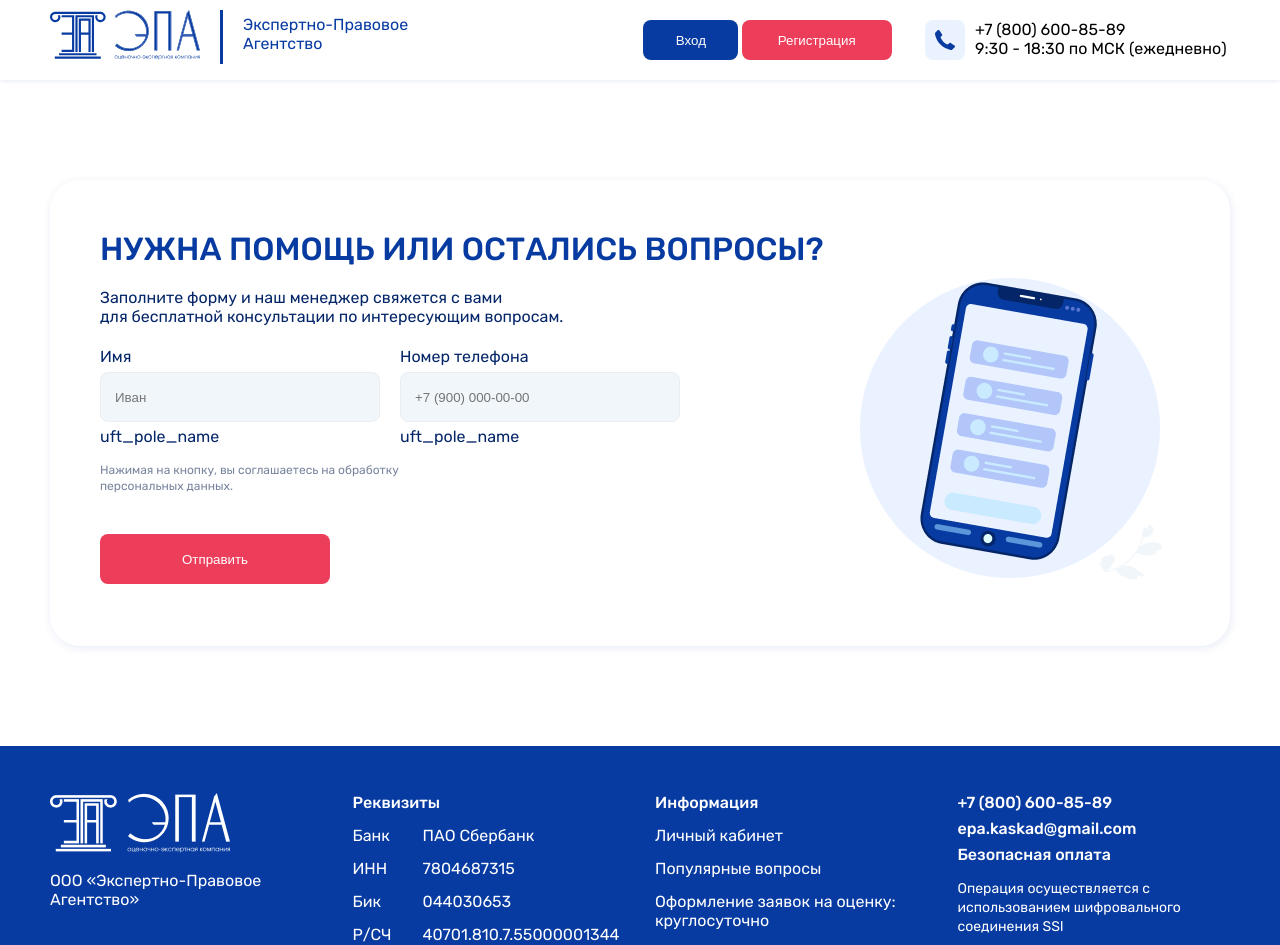
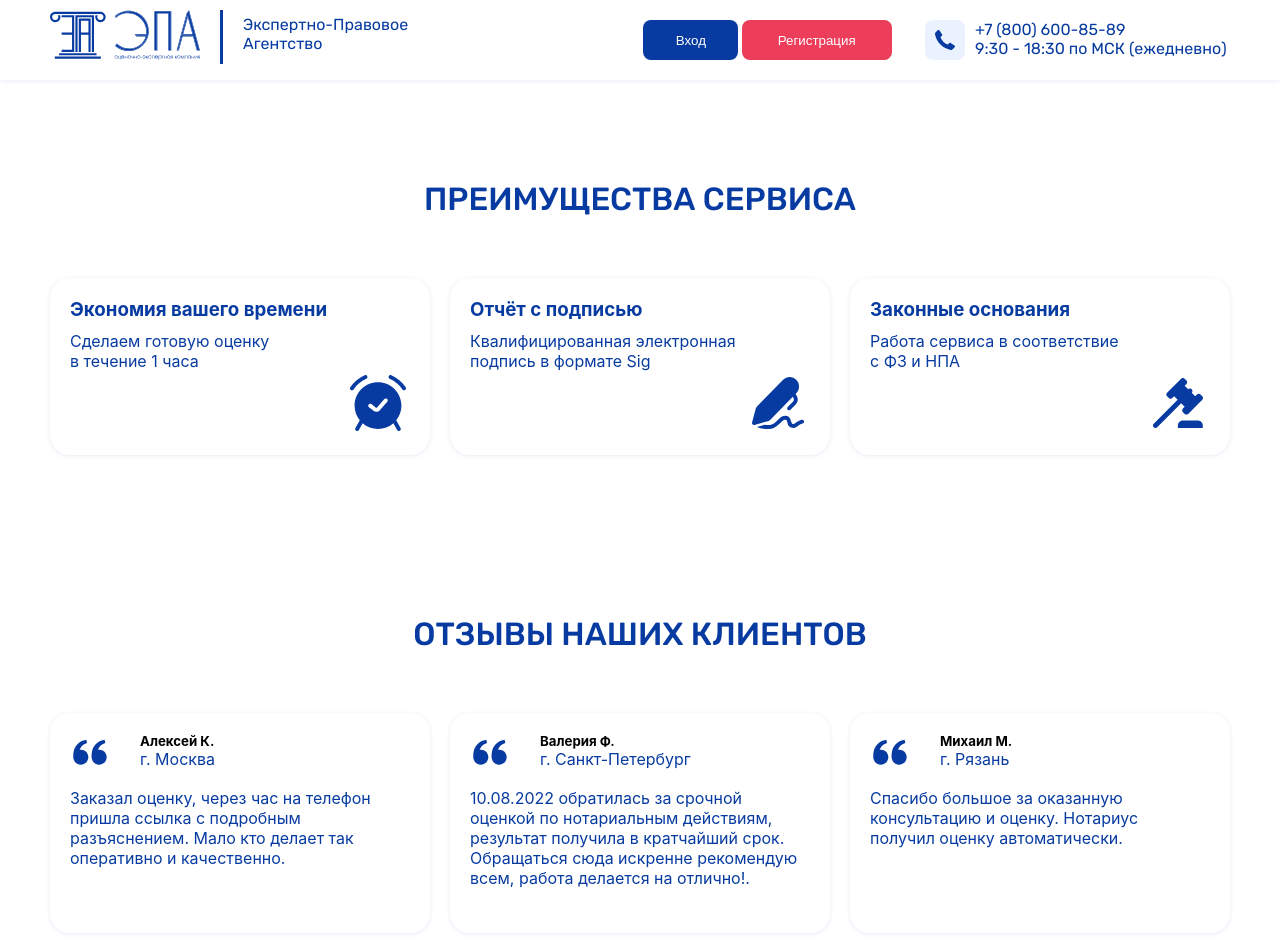
Before and after one commit to sardorkhayitmuradov/Expert-Legal-Agency, a React (Create React App) app: page / in a window 1280 px wide. Shown: the top 945 px of the page. Built offline with nearby package versions, Linux system fonts and the light colour scheme.

Commit message:
slider-chala

```diff
--- a/src/Pages/main/Main.jsx
+++ b/src/Pages/main/Main.jsx
@@ -2,6 +2,7 @@ import React from 'react';
 import MainHeader from '../../components/mainHeader/MainHeader';
 import Footer from '../../components/Footer/Footer';
 import MainAside from '../../components/MainAside/MainAside';
+import MainService from '../../components/mainService/MainService';
 
 const Main = () => {
   return (
@@ -13,6 +14,9 @@ const Main = () => {
 
       </main>
 
+      <div className='service'>
+      <MainService/>
+      </div>
       <aside className='aside'>
         <MainAside/>
       </aside>
--- /dev/null
+++ b/src/components/mainService/MainService.jsx
@@ -0,0 +1,104 @@
+import React from "react";
+import "../mainService/mainService.css";
+import clock from "../../assets/images/main/clock.svg";
+import gavel from "../../assets/images/main/gavel.svg";
+import pen from "../../assets/images/main/signature.svg";
+import quote from "../../assets/images/main/quote.svg";
+
+const MainService = () => {
+  return (
+    <>
+      <div className="main_service_container">
+        <div className="main_service">
+          <h1>ПРЕИМУЩЕСТВА СЕРВИСА</h1>
+          <div className="main_slider_parent">
+            <div className="main_slider_card1">
+              <div className="main_slider_texts">
+                <h3>Экономия вашего времени</h3>
+                <p>
+                  Сделаем готовую оценку <br /> в течение 1 часа
+                </p>
+              </div>
+              <div className="main_slider_img">
+                <img src={clock} alt="Clock icon" />
+              </div>
+            </div>
+            <div className="main_slider_card2">
+              <div className="main_slider_texts">
+                <h3>Отчёт с подписью</h3>
+                <p>
+                  Квалифицированная электронная <br /> подпись в формате Sig
+                </p>
+              </div>
+              <div className="main_slider_img">
+                <img src={pen} alt="Signature-pen icon" />
+              </div>
+            </div>
+            <div className="main_slider_card3">
+              <div className="main_slider_texts">
+                <h3>Законные основания</h3>
+                <p>
+                  Работа сервиса в соответствие <br /> с ФЗ и НПА
+                </p>
+              </div>
+              <div className="main_slider_img">
+                <img src={gavel} alt="Gavel icon" />
+              </div>
+            </div>
+          </div>
+          <h1>ОТЗЫВЫ НАШИХ КЛИЕНТОВ</h1>
+          <div className="main_testimonials">
+            <div className="main_testimonials_card1">
+              <div className="main_testimonials_card_top">
+                <img src={quote} alt="Quote icon" />
+                <div className="card_top_text">
+                  <h5>Алексей К.</h5>
+                  <p>г. Москва </p>
+                </div>
+              </div>
+              <div className="main_testimonials_body">
+                <p>
+                  Заказал оценку, через час на телефон <br /> пришла ссылка с подробным <br />
+                  разъяснением. Мало кто делает так <br /> оперативно и качественно.
+                </p>
+              </div>
+            </div>
+            <div className="main_testimonials_card2">
+              <div className="main_testimonials_card_top">
+                <img src={quote} alt="Quote icon" />
+                <div className="card_top_text">
+                  <h5>Валерия Ф.</h5>
+                  <p>г. Санкт-Петербург</p>
+                </div>
+              </div>
+              <div className="main_testimonials_body">
+                <p>
+                  10.08.2022 обратилась за срочной <br /> оценкой по нотариальным
+                  действиям, <br /> результат получила в кратчайший срок. <br /> Обращаться
+                  сюда искренне рекомендую <br /> всем, работа делается на отлично!.
+                </p>
+              </div>
+            </div>
+            <div className="main_testimonials_card3">
+              <div className="main_testimonials_card_top">
+                <img src={quote} alt="Quote icon" />
+                <div className="card_top_text">
+                  <h5>Михаил М.</h5>
+                  <p>г. Рязань</p>
+                </div>
+              </div>
+              <div className="main_testimonials_body">
+                <p>
+                  Спасибо большое за оказанную <br /> консультацию и оценку. Нотариус <br />
+                  получил оценку автоматически.
+                </p>
+              </div>
+            </div>
+          </div>
+        </div>
+      </div>
+    </>
+  );
+};
+
+export default MainService;
--- /dev/null
+++ b/src/components/mainService/mainService.css
@@ -0,0 +1,67 @@
+.main_service_container {
+  width: 1180px;
+  margin: 0 auto;
+}
+
+.main_service h1 {
+  padding-top: 100px;
+  text-align: center;
+  color: #073ba1;
+  font-size: 32px;
+  font-weight: 500;
+  font-family: "Rubik";
+}
+
+.main_slider_parent {
+  padding: 60px 0;
+  display: grid;
+  grid-template-columns: repeat(3, 1fr);
+  gap: 20px;
+}
+
+.main_slider_texts h3,
+p {
+  color: #073ba1;
+}
+.main_slider_texts p {
+  padding-top: 10px;
+}
+.main_slider_card1,
+.main_slider_card2,
+.main_slider_card3 {
+  padding: 20px;
+  background: #ffffff;
+
+  box-shadow: 0px 1px 4px rgba(7, 59, 161, 0.1);
+  border-radius: 20px;
+}
+
+.main_slider_img img {
+  float: right;
+}
+
+.main_testimonials_card_top {
+  display: flex;
+  gap: 30px;
+}
+.main_testimonials_body p {
+  min-height: 140px;
+  padding-top: 15px;
+}
+
+.main_testimonials {
+  display: grid;
+  grid-template-columns: repeat(3, 1fr);
+  gap: 20px;
+  padding: 60px 0;
+}
+
+.main_testimonials_card1,
+.main_testimonials_card2,
+.main_testimonials_card3 {
+  background: #ffffff;
+  padding: 20px;
+
+  box-shadow: 0px 1px 4px rgba(7, 59, 161, 0.1);
+  border-radius: 20px;
+}
```
